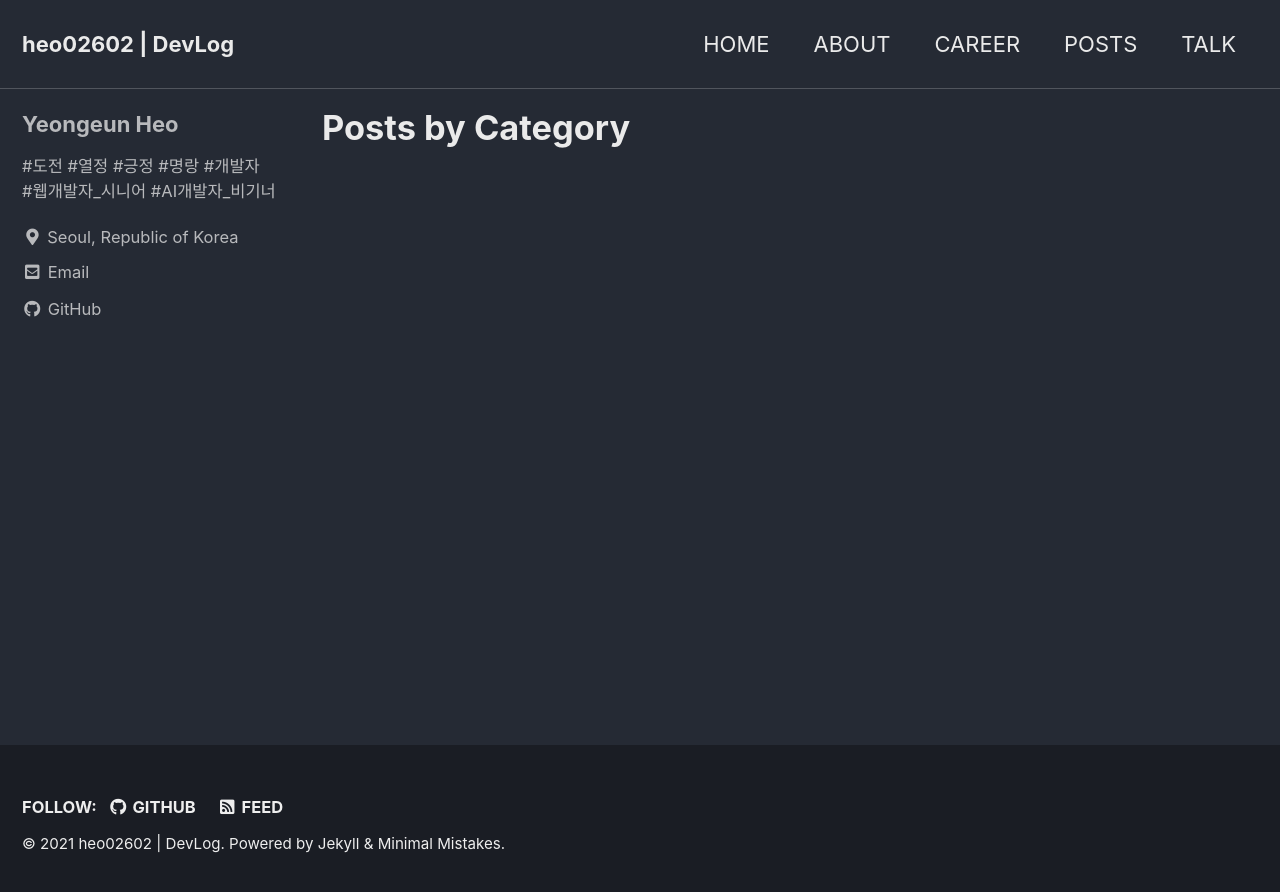
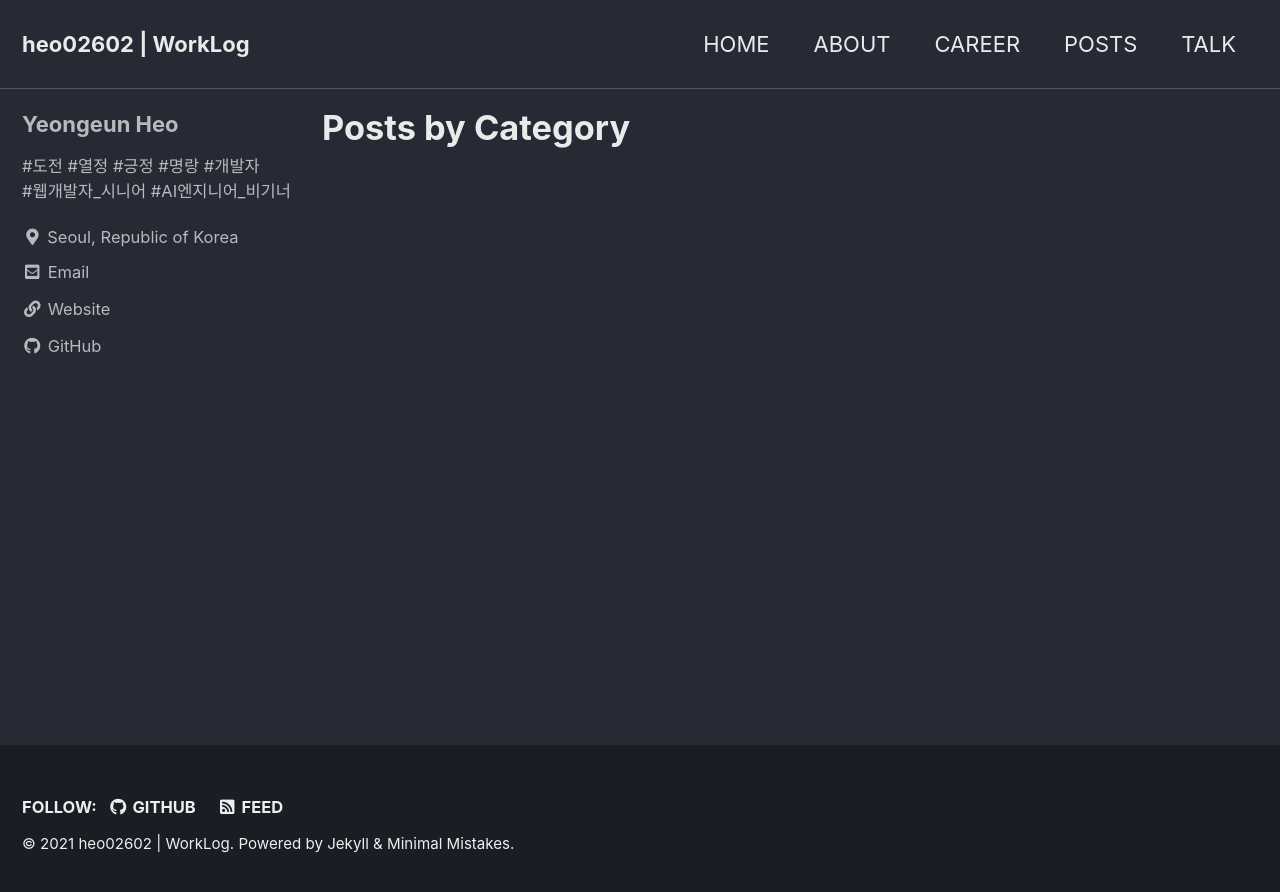
Before and after one commit to heo02602/heo02602.github.io, a Jekyll site: the page built from _pages/category-archive.md, in a window 1280 px wide. Shown: the top 892 px of the page. Built offline with Jekyll 4.4.1, drawn with Linux system fonts in a browser that asks for light colours; cached includes are drawn as plain includes.

Commit message:
_config.yml modified

```diff
--- a/_config.yml
+++ b/_config.yml
@@ -16,11 +16,11 @@ minimal_mistakes_skin    : "dark" # "air", "aqua", "contrast", "dark", "dirt", "
 
 # Site Settings
 locale                   : "en-US"
-title                    : "heo02602 | DevLog"
+title                    : "heo02602 | WorkLog"
 title_separator          : "-"
 subtitle                 : # site tagline that appears below site title in masthead
-name                     : "heo02602 | DevLog"
-description              : "heo02602의 개발로그"
+name                     : "heo02602 | WorkLog"
+description              : "heo02602의 커리어 일지"
 url                      : https://heo02602.github.io
 baseurl                  : # the subpath of your site, e.g. "/blog"
 repository               : heo02602/heo02602.github.io
@@ -95,7 +95,7 @@ analytics:
 author:
   name             : "Yeongeun Heo"
   avatar           : # path of avatar image, e.g. "/assets/images/bio-photo.jpg"
-  bio              : "#도전 #열정 #긍정 #명랑 #개발자<br />#웹개발자_시니어 #AI개발자_비기너"
+  bio              : "#도전 #열정 #긍정 #명랑 #개발자<br />#웹개발자_시니어 #AI엔지니어_비기너"
   location         : "Seoul, Republic of Korea"
   email            :
   links:
@@ -104,7 +104,7 @@ author:
       url: "mailto:heo02602@gmail.com"
     - label: "Website"
       icon: "fas fa-fw fa-link"
-      # url: "https://your-website.com"
+      url: "https://heo02602.github.io"
     - label: "Twitter"
       icon: "fab fa-fw fa-twitter-square"
       # url: "https://twitter.com/"
```
